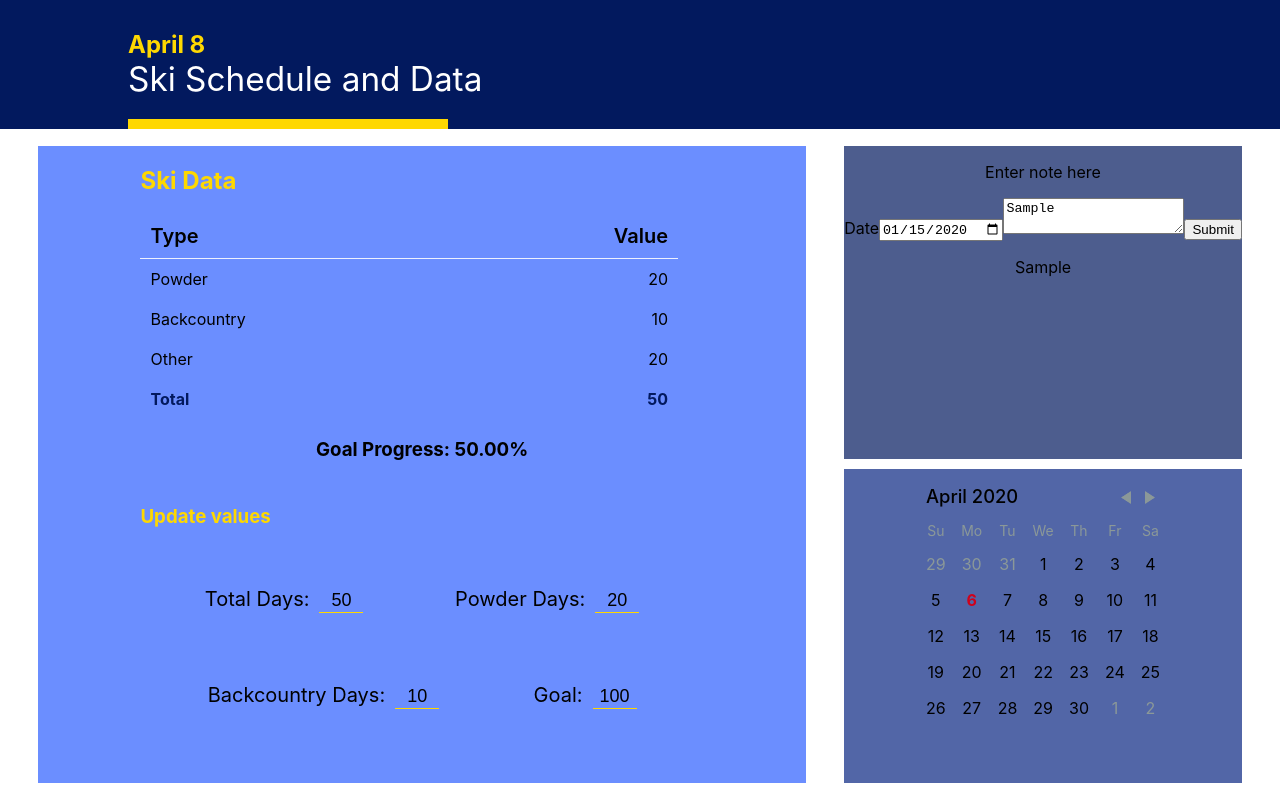
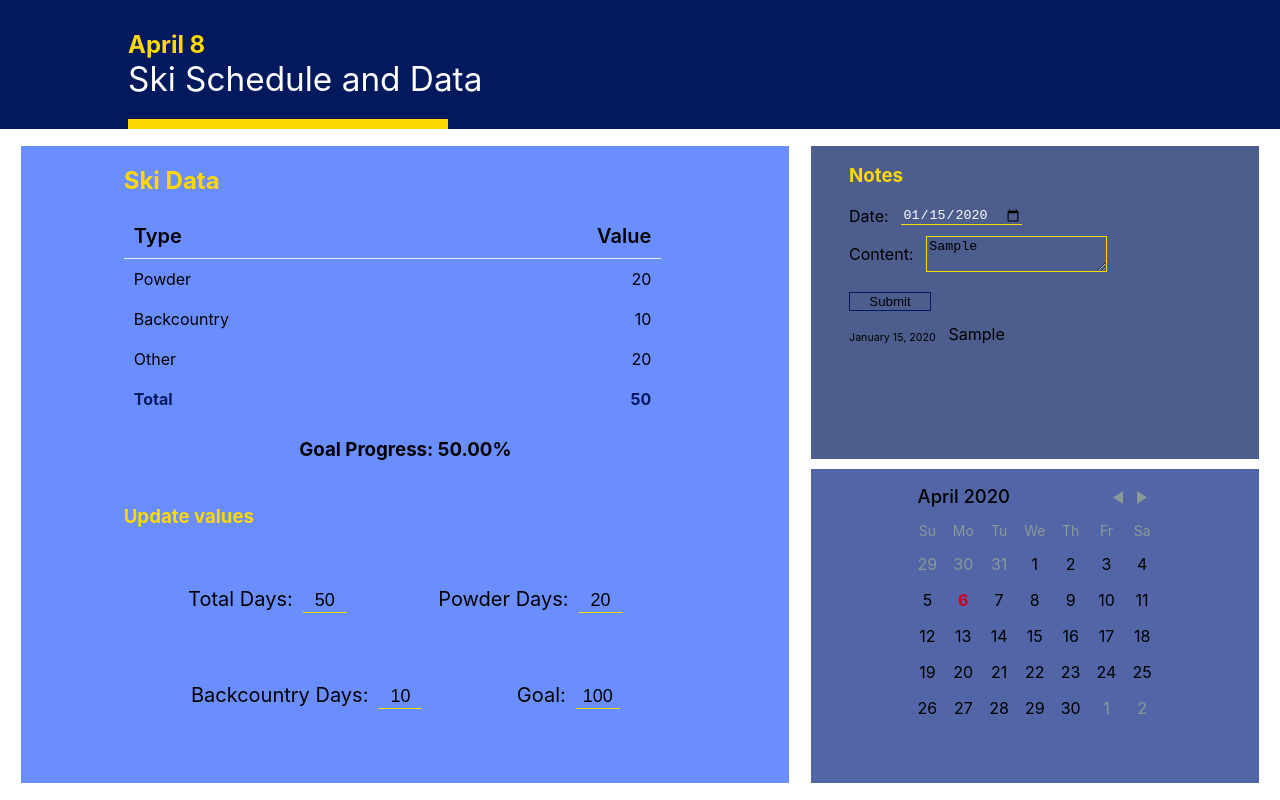
Before and after one commit to imanipaul/ski-schedule, a React (Create React App) app: page / in a window 1280 px wide. Both pictures are taken after typing "2020-01-15", "Sample" into the empty fields and a click on the button "Submit". Built offline with nearby package versions, Linux system fonts and the light colour scheme.

Commit message:
Style notes section

```diff
--- a/src/App.scss
+++ b/src/App.scss
@@ -65,7 +65,7 @@ html {
       flex-direction: column;
       align-items: center;
       justify-content: center;
-      // width: 100%;
+      width: 35%;
       height: 95%;
 
       //Notes styles
@@ -75,6 +75,85 @@ html {
         width:100%;
         flex:1;
         margin-bottom: 10px;
+
+        h3 {
+          color: #FED801;
+          text-align: left;
+          margin-left: 3vw;
+        }
+        .form {
+          display: flex;
+          flex-direction: column;
+          margin-left: 3vw;
+
+          div {
+            display: flex;
+            align-items: center;
+
+            label {
+              margin-right: 1vw;
+            }
+            // justify-content:
+          }
+
+          div:last-of-type{
+            margin-top: 10px;
+          }
+          button {
+            width: 20%;
+            border: none;
+            background-color: transparent;
+            border: 1px solid #02195E;
+            margin-top: 20px;
+
+            &:hover {
+              background-color: #FED801;
+              color: #02195E;
+            }
+
+          }
+
+          textarea{
+            background-color: transparent;
+            border: 1px solid #FED801;
+          }
+
+          input[type='date'] {
+            background-color: transparent;
+            border: none;
+            border-bottom: 1px solid #FED801;
+            color: white;
+          }
+        }
+
+        .all-notes {
+          overflow-y: scroll;
+          height: 120px;
+          margin-left: 3vw;
+          margin-top: 1vw;
+
+
+          .new-note {
+            display: flex;
+            flex-direction: row;
+            width: 100%;
+            align-items: center;
+
+            p:first-of-type{
+              font-size: 8pt;
+              margin: 0px;
+              padding: 0px;
+              align-self: flex-end;
+            }
+
+            p:last-of-type{
+              margin: 0px;
+              margin-left: 1vw;
+            }
+
+          }
+
+        }
       }
 
       .calendar {
--- a/src/Notes.js
+++ b/src/Notes.js
@@ -3,30 +3,64 @@ import React, {useState} from 'react'
 export default function Notes() {
 
     const [allNotes, setAllNotes] = useState([])
+    const [chosenDate, setChosenDate] = useState(null)
 
     const handleSubmit = () => {
         let text = document.querySelector('textarea').value
+        let date = document.querySelector('input[type="date"]').value
         console.log(text)
         console.log('all notes was', allNotes)
-        setAllNotes(allNotes => [...allNotes, text])
+        setAllNotes(allNotes => [...allNotes, [handleDate(date), text]])
+        console.log(date)
+        // setChosenDate(handleDate(date))
 
     }
 
+    const handleDate = (date) => {
+        if (!date) {
+            return ''
+        }
+        let values = date.split('-');
+        let year = values[0];
+        let selectedDate = values[2]
+        let allMonths = ['January', 'February', 'March', 'April', 'May','June', 'July', 'August', 'September', 'October', 'November', 'December']
+        let month = allMonths[parseInt(values[1]-1)]
+
+        let fullDate = `${month} ${selectedDate}, ${year}`
+
+        return fullDate
+
+    }
+
+
+
     return (
         <section className = 'note'>
+            <h3>Notes</h3>
             <div className = 'form'>
 
-            <p>Enter note here</p>
-            <label>Date</label>
+                <div>
+
+            <label>Date:</label>
             <input type='date' name='date' />
+                </div>
+
+<div>
+
+            <label>Content:</label>
             <textarea>
 
             </textarea>
+</div>
             <button onClick={() => handleSubmit()}>Submit</button>
             </div>
             <div className = 'all-notes'>
                 {allNotes.map((note, index) => {
-                    return <p key={index}>{note}</p>
+                    return (
+                    <div key={index+200} className = 'new-note'>
+                        <p key={index}>{note[0]  ? note[0] : ''}</p>
+                        <p key={index+100}>{note[1]}</p>
+                        </div>)
                 })}
             </div>
         </section>
```
